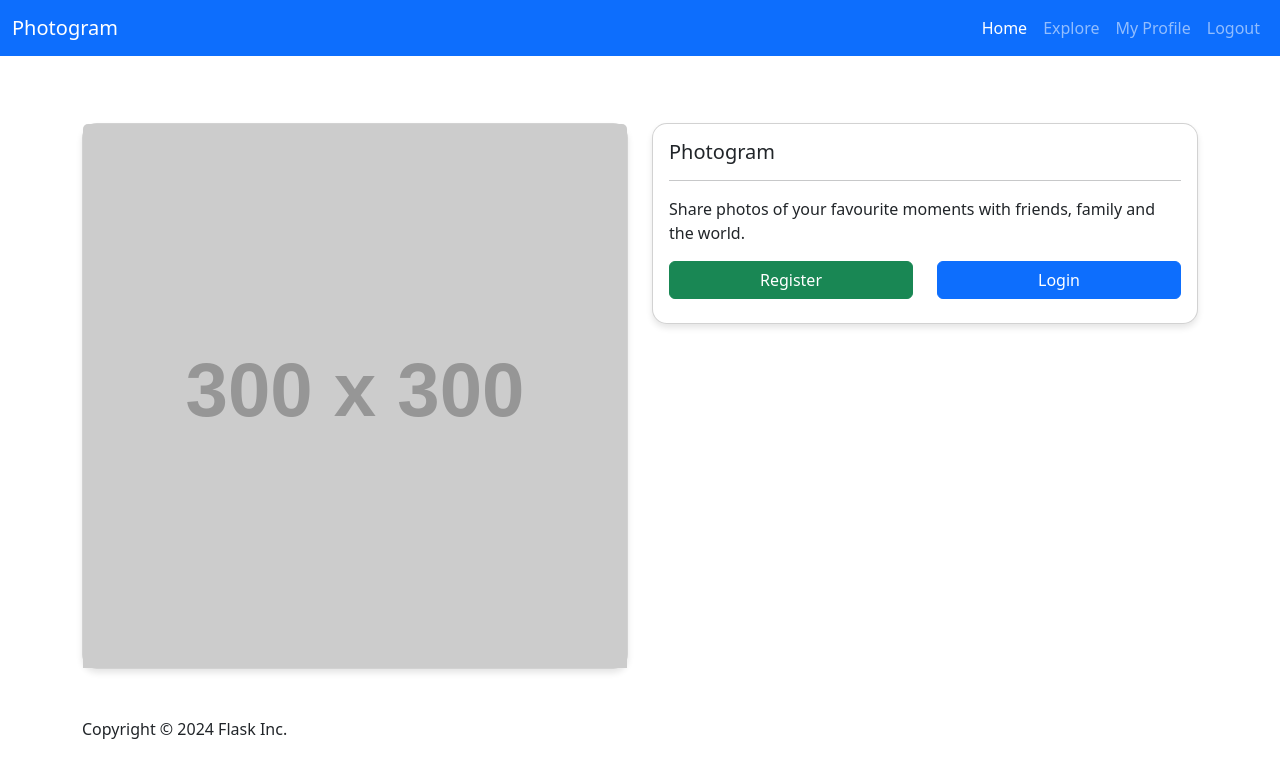
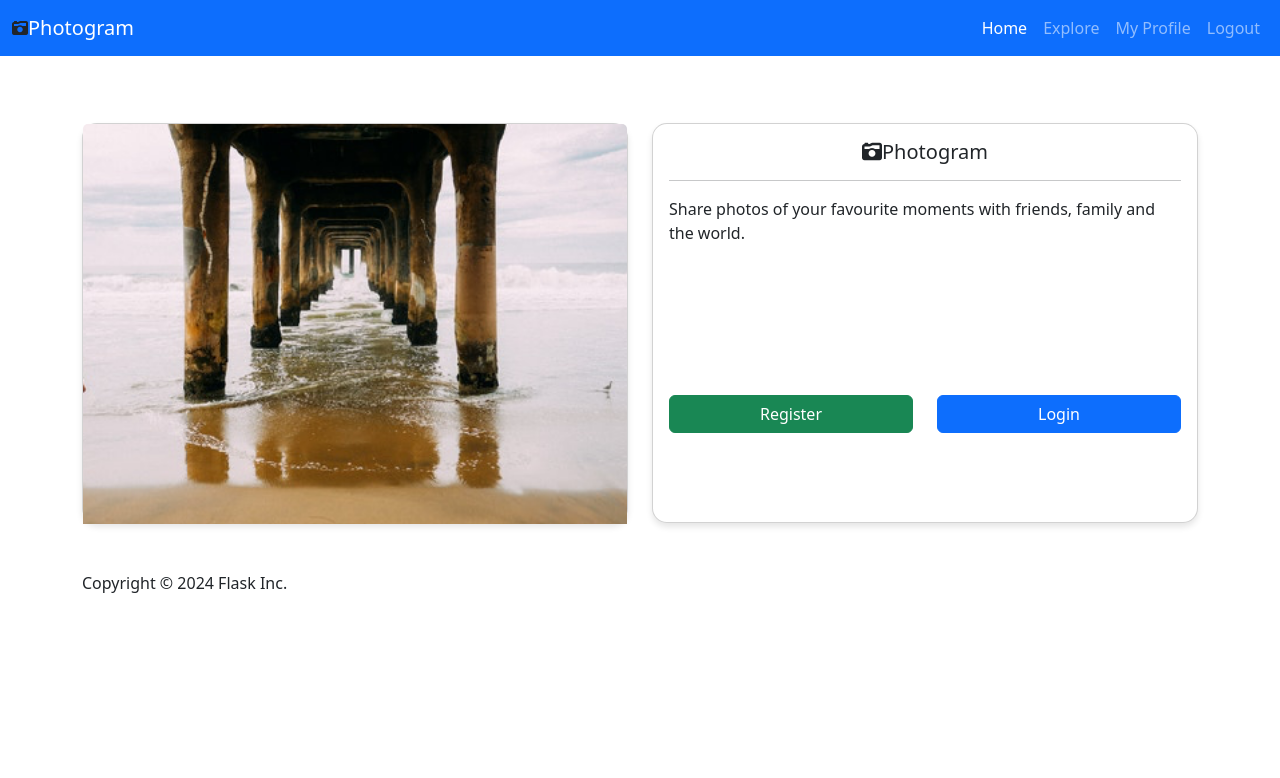
Before and after one commit to Boris-Pro/info3180-project2, a Vue app: page / in a window 1280 px wide. Shown: the top 778 px of the page. Built offline with nearby package versions, Linux system fonts and the light colour scheme.

Commit message:
complete Home page

```diff
--- a/src/components/AppHeader.vue
+++ b/src/components/AppHeader.vue
@@ -1,7 +1,9 @@
 <template>
   <header>
+    <link href="https://cdnjs.cloudflare.com/ajax/libs/font-awesome/6.0.0-beta3/css/all.min.css" rel="stylesheet">
     <nav class="navbar navbar-expand-lg navbar-dark bg-primary fixed-top">
       <div class="container-fluid">
+        <i class="fas fa-camera-retro mr-2"></i>
         <a class="navbar-brand" href="/">Photogram</a>
         <button
           class="navbar-toggler"
--- a/src/views/HomeView.vue
+++ b/src/views/HomeView.vue
@@ -6,27 +6,29 @@ let message = ref("Hello World! This is a VueJS and Flask Starter Template.")
 </script>
 
 <template>
+  <link href="https://cdnjs.cloudflare.com/ajax/libs/font-awesome/6.0.0-beta3/css/all.min.css" rel="stylesheet">
     <div class="container mt-5">
   <div class="row">
     <div class="col-md-6">
       <div class="card custom-card">
-        <img src="https://via.placeholder.com/300" class="card-img-top" alt="Image">
+        <img src="\src\assets\photo_h.png" class="card-img-top" alt="Image">
       </div>
     </div>
     <div class="col-md-6">
       <div class="card custom-card">
         <div class="card-body">
-          <h5 class="card-title">Photogram</h5>
+          <h5 class="card-title"><i class="fas fa-camera-retro mr-2"></i>Photogram</h5>
           <hr>
           <p class="card-text">Share photos of your favourite moments with friends, family and the world.</p>
-          <div class="row">
-            <div class="col-md-6">
+          <div class="row element">
+            <div class="col-md-6 ">
               <router-link to="/register" class="btn btn-success btn-block mb-2 btn-width">Register</router-link>
             </div>
             <div class="col-md-6">
               <router-link to="/login" class="btn btn-primary btn-block btn-width">Login</router-link>
             </div>
           </div>
+
         </div>
       </div>
     </div>
@@ -39,12 +41,19 @@ let message = ref("Hello World! This is a VueJS and Flask Starter Template.")
 .custom-card {
       border-radius: 15px;
       box-shadow: 0 4px 6px rgba(0, 0, 0, 0.1);
+      height: 400px;
     }
 .card-img-top {
-  height: 100%;
+  height: 400px;
   object-fit: cover;
     }
 .btn-width{
   width: 100%;
 }
+.element {
+    margin-top: 150px; /* Adjust the value as needed */
+}
+.card-title {
+    text-align: center;
+}
 </style>
```
Also changed, not shown: src/assets/photo_h.png (added).
